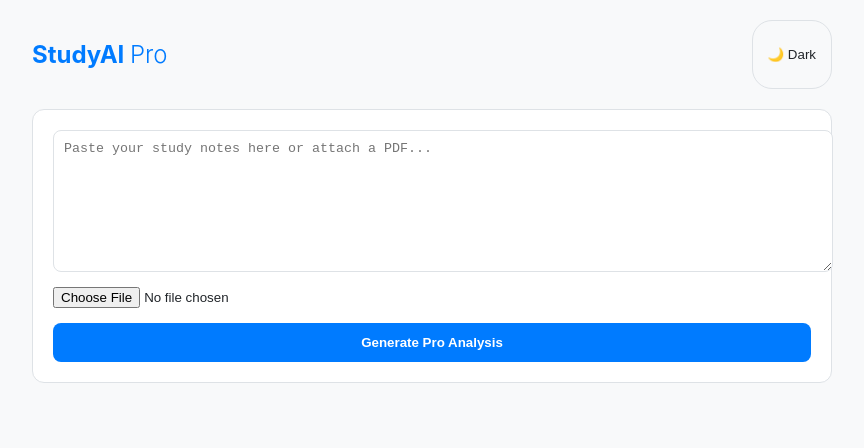
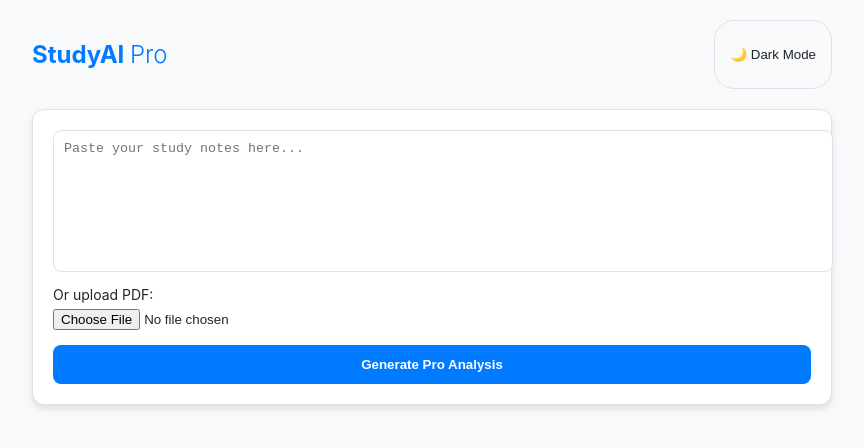
Before and after one commit to Pragya-19gd/ai-study-assistant, a React (Create React App) app in the folder client/: page / in a window 1280 px wide. Shown: the top 448 px of the page, without its empty margins (208-1072 px from the left). Built offline with nearby package versions, Linux system fonts and the light colour scheme.

Commit message:
Last Update

```diff
--- a/client/src/App.js
+++ b/client/src/App.js
@@ -17,54 +17,77 @@ function App() {
   };
 
   const analyzeText = async () => {
+    // Basic Validation
     if (!text.trim() && !file) return alert("Please provide text or a PDF!");
+
     setLoading(true);
     setResult(null);
 
     const formData = new FormData();
-    if (file) formData.append("pdf", file);
-    else formData.append("text", text);
+
+    // Agar file hai toh file bhejo, warna text bhejo
+    if (file) {
+      formData.append("pdf", file);
+    } else {
+      formData.append("text", text);
+    }
 
     try {
-      const response = await fetch("/analyze", { method: "POST", body: formData });
+      // 🚀 IMPORTANT: URL changed to /api/analyze to match backend
+      const response = await fetch("/api/analyze", {
+        method: "POST",
+        body: formData
+      });
+
+      if (!response.ok) {
+        throw new Error("Server Error: " + response.statusText);
+      }
+
       const data = await response.json();
       setResult(data);
     } catch (error) {
-      alert("System Busy. Please check your connection.");
+      console.error("Fetch Error:", error);
+      alert("System Busy or Build Folder issues. Please check Render logs.");
     } finally {
       setLoading(false);
     }
   };
 
   return (
-    <div style={{ backgroundColor: theme.bg, color: theme.text, minHeight: "100vh", padding: "20px" }}>
+    <div style={{ backgroundColor: theme.bg, color: theme.text, minHeight: "100vh", padding: "20px", transition: "all 0.3s ease" }}>
       <div style={{ maxWidth: "800px", margin: "0 auto" }}>
         <header style={{ display: "flex", justifyContent: "space-between", marginBottom: "20px" }}>
           <h2 style={{ color: theme.accent }}>StudyAI <span style={{fontWeight: '300'}}>Pro</span></h2>
           <button onClick={() => setDarkMode(!darkMode)} style={{ cursor: 'pointer', background: 'none', border: `1px solid ${theme.border}`, color: theme.text, padding: '5px 15px', borderRadius: '20px' }}>
-            {darkMode ? "☀️ Light" : "🌙 Dark"}
+            {darkMode ? "☀️ Light Mode" : "🌙 Dark Mode"}
           </button>
         </header>
 
-        <div style={{ backgroundColor: theme.card, padding: "20px", borderRadius: "12px", border: `1px solid ${theme.border}` }}>
+        <div style={{ backgroundColor: theme.card, padding: "20px", borderRadius: "12px", border: `1px solid ${theme.border}`, boxShadow: "0 4px 6px rgba(0,0,0,0.1)" }}>
           <textarea
             value={text}
             onChange={(e) => setText(e.target.value)}
-            placeholder="Paste your study notes here or attach a PDF..."
-            style={{ width: "100%", height: "120px", marginBottom: "10px", padding: "10px", borderRadius: "8px", border: `1px solid ${theme.border}`, backgroundColor: darkMode ? '#2c2c2c' : '#fff', color: theme.text }}
+            disabled={!!file} // Agar file selected hai toh text disable kar do
+            placeholder={file ? "PDF selected! Remove file to paste text..." : "Paste your study notes here..."}
+            style={{ width: "100%", height: "120px", marginBottom: "10px", padding: "10px", borderRadius: "8px", border: `1px solid ${theme.border}`, backgroundColor: darkMode ? '#2c2c2c' : '#fff', color: theme.text, resize: 'none' }}
           />
-          <input type="file" accept="application/pdf" onChange={(e) => setFile(e.target.files[0])} style={{ marginBottom: "15px" }} />
 
-          <button onClick={analyzeText} disabled={loading} style={{ width: "100%", padding: "12px", backgroundColor: theme.accent, color: "white", border: "none", borderRadius: "8px", fontWeight: "bold", cursor: "pointer" }}>
-            {loading ? "Processing with Pro AI..." : "Generate Pro Analysis"}
+          <div style={{ marginBottom: "15px" }}>
+             <label style={{ display: 'block', marginBottom: '5px', fontSize: '14px' }}>Or upload PDF:</label>
+             <input type="file" accept="application/pdf" onChange={(e) => setFile(e.target.files[0])} style={{ color: theme.text }} />
+             {file && <button onClick={() => setFile(null)} style={{ marginLeft: '10px', color: 'red', cursor: 'pointer', border: 'none', background: 'none' }}>Remove</button>}
+          </div>
+
+          <button onClick={analyzeText} disabled={loading} style={{ width: "100%", padding: "12px", backgroundColor: theme.accent, color: "white", border: "none", borderRadius: "8px", fontWeight: "bold", cursor: "pointer", opacity: loading ? 0.7 : 1 }}>
+            {loading ? "AI is Thinking... Please wait" : "Generate Pro Analysis"}
           </button>
         </div>
 
         {result && (
           <div style={{ marginTop: "30px", textAlign: "left" }}>
-            <div style={{ backgroundColor: theme.card, padding: "25px", borderRadius: "12px", border: `1px solid ${theme.border}` }}>
-              <h3 style={{ color: theme.accent, borderBottom: `1px solid ${theme.border}`, paddingBottom: "10px" }}>Detailed Analysis</h3>
-              <div className="pro-markdown" style={{ lineHeight: "1.8" }}>
+            <div style={{ backgroundColor: theme.card, padding: "25px", borderRadius: "12px", border: `1px solid ${theme.border}`, boxShadow: "0 4px 10px rgba(0,0,0,0.05)" }}>
+              <h3 style={{ color: theme.accent, borderBottom: `2px solid ${theme.accent}`, paddingBottom: "10px", marginBottom: "20px" }}>Detailed Analysis</h3>
+              <div className="pro-markdown" style={{ lineHeight: "1.8", color: theme.text }}>
                 <ReactMarkdown>{result.summary}</ReactMarkdown>
               </div>
             </div>
```
Also changed, not shown: package.json (+4 -3 lines), 2 other files (tests, documents, lock files or other folders).
